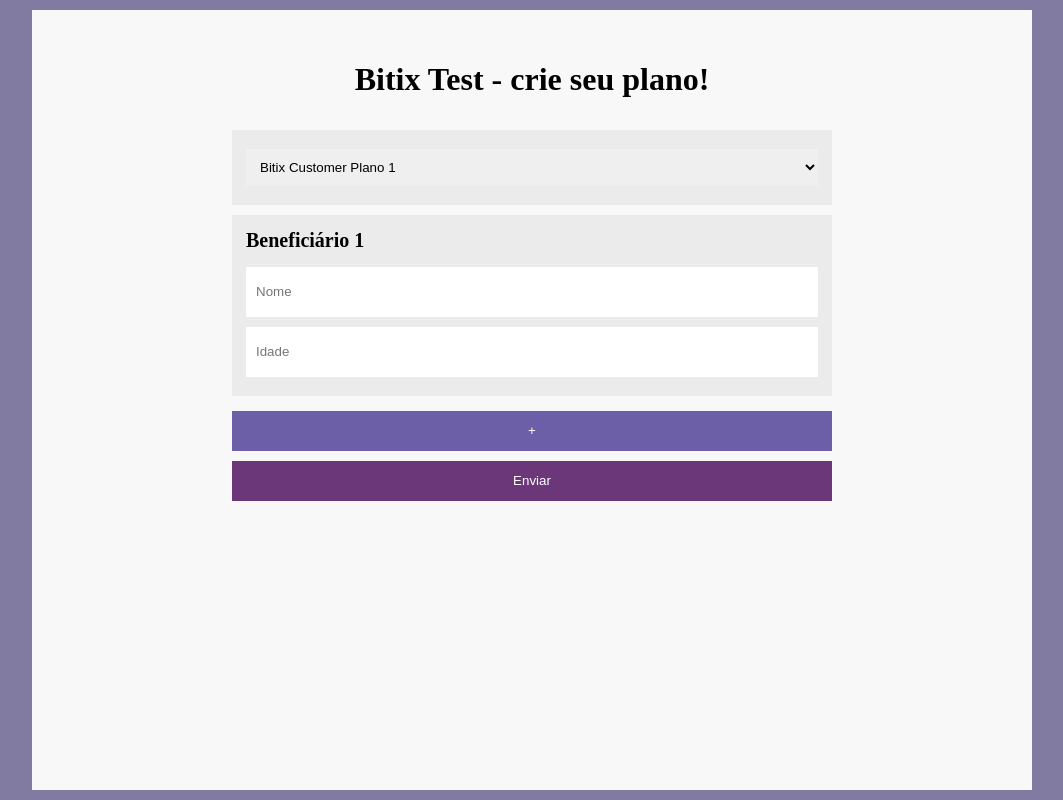
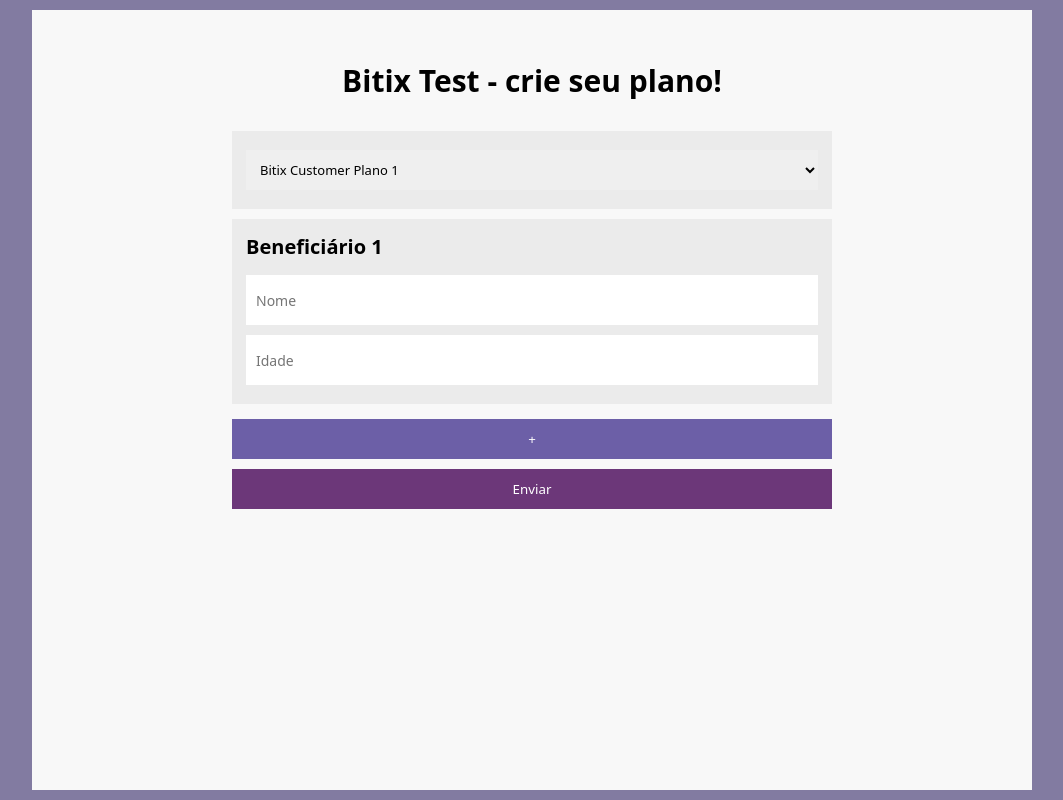
Before and after one commit to karranlemos/planos-beneficiarios, a PHP site: page / in a window 1280 px wide. Shown: the whole page, without its empty margins (108-1171 px from the left). Run offline with PHP 8.4, Linux system fonts and the light colour scheme.

Commit message:
Add fonts and decrease min-height of errors box

```diff
--- a/public/css/fonts.css
+++ b/public/css/fonts.css
@@ -0,0 +1,36 @@
+@font-face {
+    font-family: 'Cairo';
+    font-style: normal;
+    font-weight: 200;
+    src: url('../fonts/Cairo/Cairo-ExtraLight.ttf');
+}
+@font-face {
+    font-family: 'Cairo';
+    font-style: normal;
+    font-weight: 300;
+    src: url('../fonts/Cairo/Cairo-Light.ttf');
+}
+@font-face {
+    font-family: 'Cairo';
+    font-style: normal;
+    font-weight: 400;
+    src: url('../fonts/Cairo/Cairo-Regular.ttf');
+}
+@font-face {
+    font-family: 'Cairo';
+    font-style: bold;
+    font-weight: 600;
+    src: url('../fonts/Cairo/Cairo-SemiBold.ttf');
+}
+@font-face {
+    font-family: 'Cairo';
+    font-style: bold;
+    font-weight: 700;
+    src: url('../fonts/Cairo/Cairo-Bold.ttf');
+}
+@font-face {
+    font-family: 'Cairo';
+    font-style: bold;
+    font-weight: 900;
+    src: url('../fonts/Cairo/Cairo-Black.ttf');
+}
--- a/public/css/style.css
+++ b/public/css/style.css
@@ -1,9 +1,23 @@
 @import 'vars.css';
 @import 'fonts.css';
+
+html, body, button, input, select {
+    font-family: 'Noto Sans', 'Segoe UI', Tahoma, Geneva, Verdana, sans-serif;
+}
 
 html, body {
     margin: 0;
     padding: 0;
+
+    font-size: 15px;
+}
+
+select {
+    font-size: 13px;
+}
+
+input {
+    font-size: 14px;
 }
 
 button {
@@ -33,7 +47,7 @@ button.secondary {
     color: var(--error-message-box-color);
 
     width: 100%;
-    min-height: 80px;
+    min-height: 50px;
     box-sizing: border-box;
 
     margin-bottom: 10px;
--- a/public/files/data-output/beneficiarios.json
+++ b/public/files/data-output/beneficiarios.json
@@ -1 +1 @@
-{"numeroBeneficiarios":1,"codigoPlano":"1","beneficiarios":[{"nome":"adsads","idade":12}]}
+{"numeroBeneficiarios":2,"codigoPlano":"1","beneficiarios":[{"nome":"asdads","idade":10},{"nome":"asdads","idade":10}]}
--- a/public/files/data-output/proposta.json
+++ b/public/files/data-output/proposta.json
@@ -1 +1 @@
-{"precoTotal":10,"precosBeneficiarios":[{"nome":"adsads","idade":12,"preco":10}]}
+{"precoTotal":20,"precosBeneficiarios":[{"nome":"asdads","idade":10,"preco":10},{"nome":"asdads","idade":10,"preco":10}]}
```
Also changed, not shown: public/fonts/Cairo/Cairo-Black.ttf (added), public/fonts/Cairo/Cairo-Bold.ttf (added), public/fonts/Cairo/Cairo-ExtraLight.ttf (added), public/fonts/Cairo/Cairo-Light.ttf (added), public/fonts/Cairo/Cairo-Regular.ttf (added), public/fonts/Cairo/Cairo-SemiBold.ttf (added).
